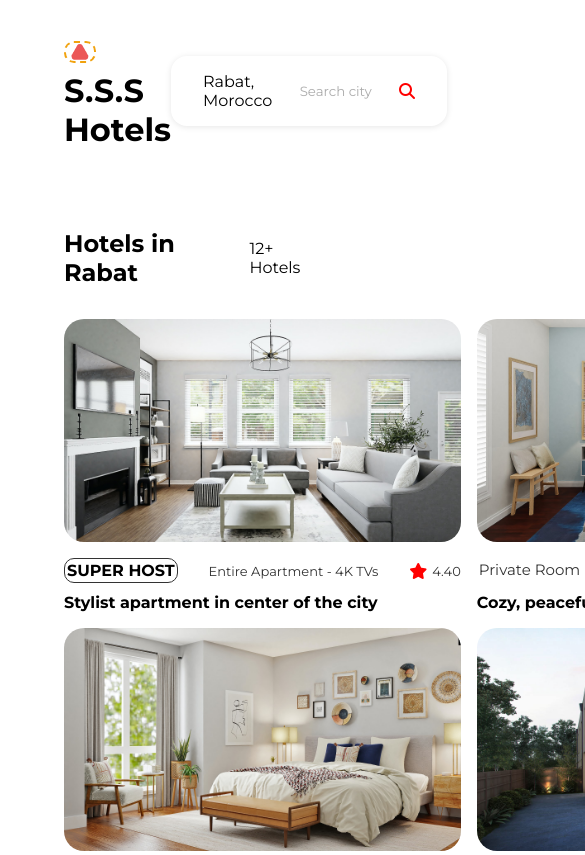
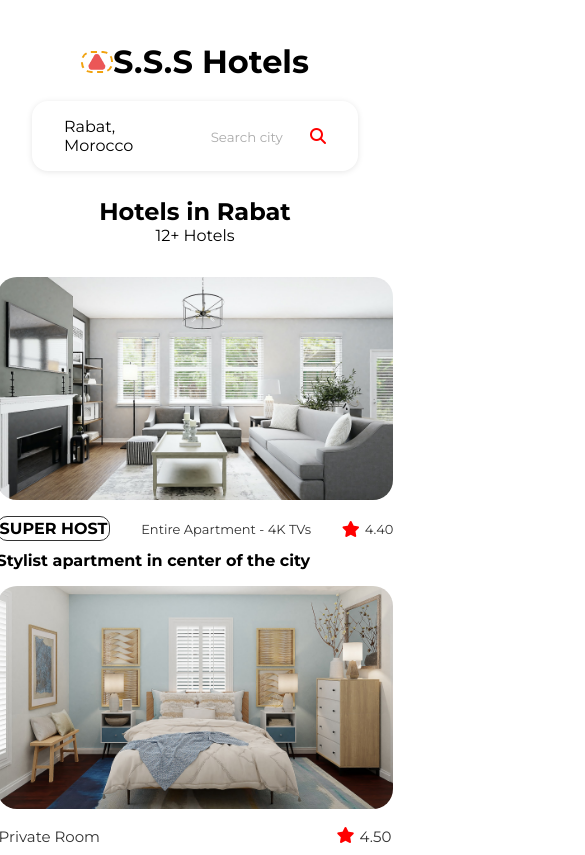
Before and after one commit to WadieBenabdouh/sss-hotels, a plain HTML site: page index.html in a window 390 px wide. Shown: the top 855 px of the page, 585 px wide, since content can reach past the window. Drawn offline with Linux system fonts and the light colour scheme.

Commit message:
phone layout

```diff
--- a/style.css
+++ b/style.css
@@ -162,6 +162,27 @@ article {
         /*RESPONSIVE AREA*/
 
 /* Mobile Layout */
-/* @media screen and (max-width){
-
-} */
+@media screen and (max-width:412px){
+   main{
+    padding: 2em;
+   }
+    /* HEADER */
+    header {
+        flex-direction: column;
+    }
+    header > *{
+        margin: 10px 0;
+    }
+    /* GRID TITLE */
+    article{
+        align-items: center;
+    }
+    .grid-title {
+        margin-top: 1em;
+        flex-direction: column;
+    }
+    /* GALLERY */
+    .gallery {
+        grid-template-columns: 1fr ;
+    }
+}
```
